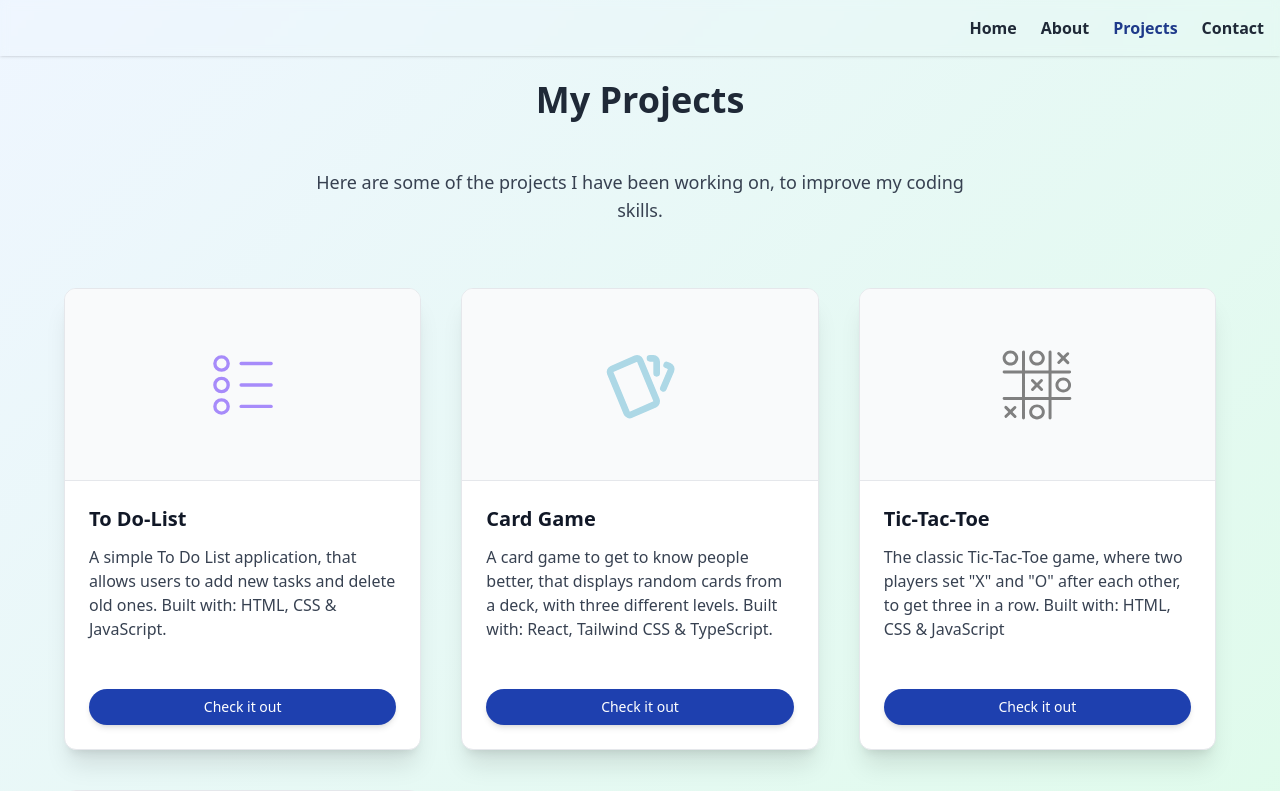
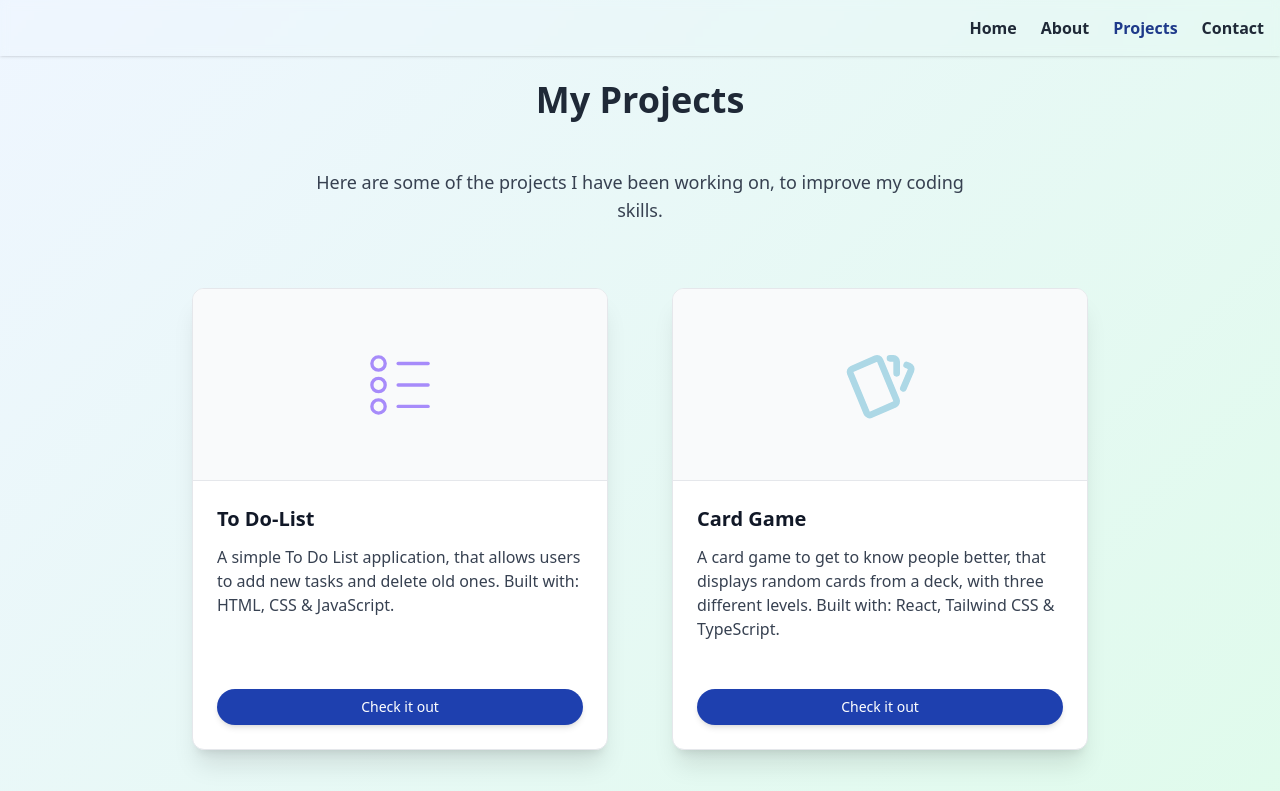
Before and after one commit to PaulyBe/my-portfolio, a React (Vite) app: page /my-portfolio/projects in a window 1280 px wide. Shown: the top 791 px of the page. Built offline with nearby package versions, Linux system fonts and the light colour scheme.

Commit message:
Layout adjustments

```diff
--- a/src/pages/Home.tsx
+++ b/src/pages/Home.tsx
@@ -8,7 +8,7 @@
         <h1 className="text-4xl sm:text-5xl lg:text-6xl font-extrabold leading-tight mb-6">
           <span className="block text-gray-800">Hello, I'm Paul.</span>
           <span className="block bg-gradient-to-r from-blue-800 to-green-700 bg-clip-text text-transparent leading-normal">
-            I'm an aspiring
+            I am a freelance
           </span>
           <span className="block bg-gradient-to-r from-blue-800 to-green-700 bg-clip-text text-transparent">
             Web Developer.
--- a/src/pages/Projects.tsx
+++ b/src/pages/Projects.tsx
@@ -54,7 +54,7 @@
           Here are some of the projects I have been working on, to improve my coding skills.
         </p>
 
-        <div className="grid grid-cols-1 md:grid-cols-2 lg:grid-cols-3 gap-10">
+        <div className="max-w-4xl mx-auto grid grid-cols-1 md:grid-cols-2 lg:grid-cols-2 gap-16">
           {projectsData.map((project) => (
             <div
               key={project.id}
```
